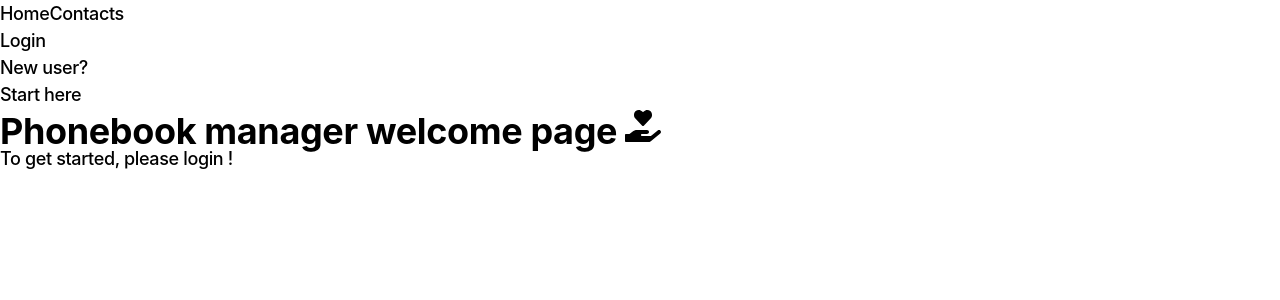
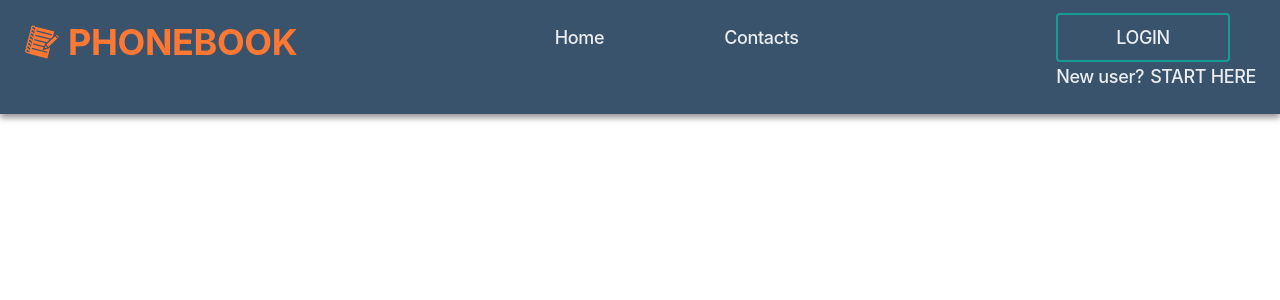
Before and after one commit to aitmil/contacts-book, a React (Vite) app: page / in a window 1280 px wide. Shown: the top 300 px of the page. Built offline with nearby package versions, Linux system fonts and the light colour scheme.

Commit message:
update header

```diff
--- a/src/components/AppBar/AppBar.jsx
+++ b/src/components/AppBar/AppBar.jsx
@@ -1,3 +1,4 @@
+import Logo from '../Logo/Logo';
 import Navigation from '../Navigation/Navigation';
 import AuthNav from '../AuthNav/AuthNav';
 import UserMenu from '../UserMenu/UserMenu';
@@ -6,6 +7,7 @@
 export default function AppBar() {
   return (
     <header className={css.header}>
+      <Logo />
       <Navigation />
       <AuthNav />
       <UserMenu />
--- a/src/components/AppBar/AppBar.module.css
+++ b/src/components/AppBar/AppBar.module.css
@@ -0,0 +1,14 @@
+.header {
+  position: fixed;
+  top: 0;
+  left: 0;
+  width: 100%;
+  z-index: 1;
+  display: flex;
+  align-items: start;
+  justify-content: space-between;
+  background-color: #39536c;
+  padding: 24px 24px;
+  color: #ebedf0;
+  box-shadow: 0 4px 6px rgb(0, 0, 0, 0.4);
+}
--- a/src/components/AuthNav/AuthNav.jsx
+++ b/src/components/AuthNav/AuthNav.jsx
@@ -3,14 +3,14 @@
 
 export default function AuthNav() {
   return (
-    <div className={css.container}>
+    <div className={css.authWrapper}>
       <NavLink
-        className={css.link}
+        className={css.login}
         to='/login'
       >
         Login
       </NavLink>
-      <div className={css.container}>
+      <div className={css.registerWrapper}>
         <p className={css.text}>New user?</p>
         <NavLink
           className={css.link}
--- a/src/components/AuthNav/AuthNav.module.css
+++ b/src/components/AuthNav/AuthNav.module.css
@@ -0,0 +1,24 @@
+.registerWrapper {
+  display: flex;
+  gap: 6px;
+  margin-top: 12px;
+}
+
+.login {
+  padding: 12px 58px;
+
+  border: 2px solid #169c95;
+  border-radius: 4px;
+
+  text-transform: uppercase;
+}
+
+.link {
+  text-transform: uppercase;
+}
+
+.link:hover,
+.link:focus {
+  color: #fe7733;
+  text-decoration: underline;
+}
--- /dev/null
+++ b/src/components/Logo/Logo.jsx
@@ -0,0 +1,11 @@
+import { GiNotebook } from 'react-icons/gi';
+import css from './Logo.module.css';
+
+export default function Logo() {
+  return (
+    <div className={css.wrapper}>
+      <GiNotebook size={36} />
+      <p className={css.text}>Phonebook</p>
+    </div>
+  );
+}
--- /dev/null
+++ b/src/components/Logo/Logo.module.css
@@ -0,0 +1,12 @@
+.wrapper {
+  display: flex;
+  align-items: center;
+  gap: 8px;
+  color: #fe7733;
+}
+
+.text {
+  text-transform: uppercase;
+  font-size: 36px;
+  font-weight: 700;
+}
--- a/src/components/Navigation/Navigation.module.css
+++ b/src/components/Navigation/Navigation.module.css
@@ -0,0 +1,15 @@
+.nav {
+  display: flex;
+  gap: 120px;
+}
+
+.link {
+  color: inherit;
+  transition: color 250ms cubic-bezier(0.4, 0, 0.2, 1);
+}
+
+.link:hover,
+.link:focus {
+  color: #fe7733;
+  text-decoration: underline;
+}
```
